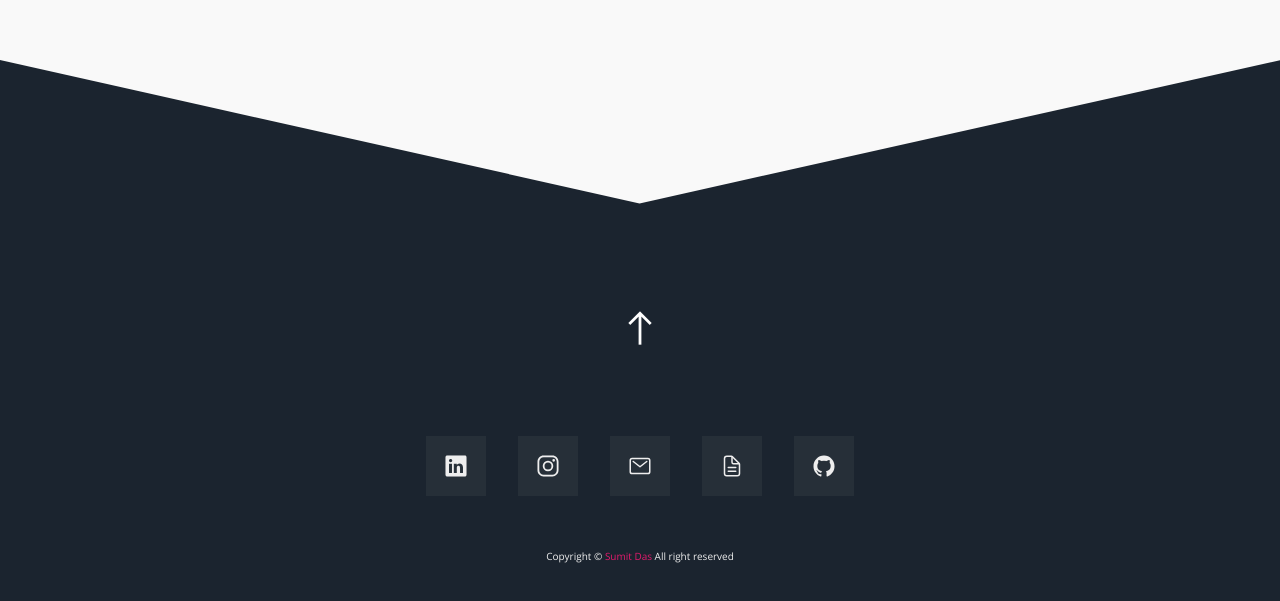
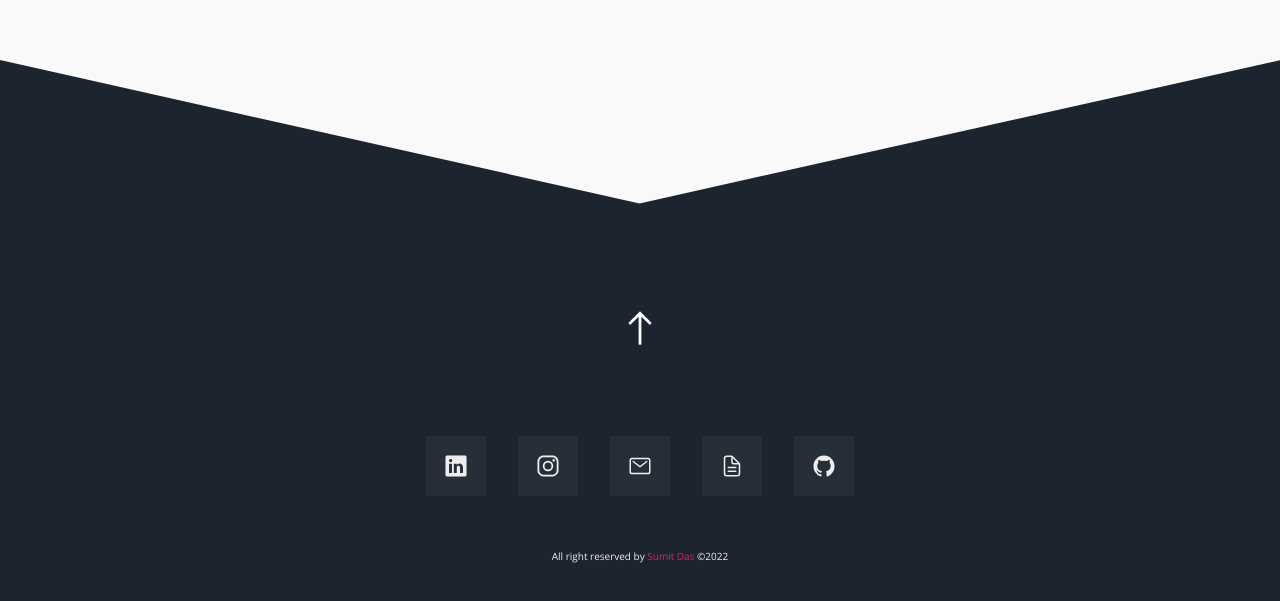
Before and after one commit to itsmeet1011/sumit-das-portfolio, a website: page index.html in a window 1280 px wide. Shown: the part 3717-4318 px from the top of the page. Drawn offline with nearby package versions, Linux system fonts and the light colour scheme.

Commit message:
copyright-update

```diff
--- a/index.html
+++ b/index.html
@@ -382,8 +382,7 @@
         </div></a>
       </div>
       <p class="copy">
-        Copyright &copy; <span class="footer_name">Sumit Das</span>  All right
-        reserved
+        All right reserved by <span class="footer_name">Sumit Das</span> &copy;2022
       </p>
     </footer>
   </body>
```
